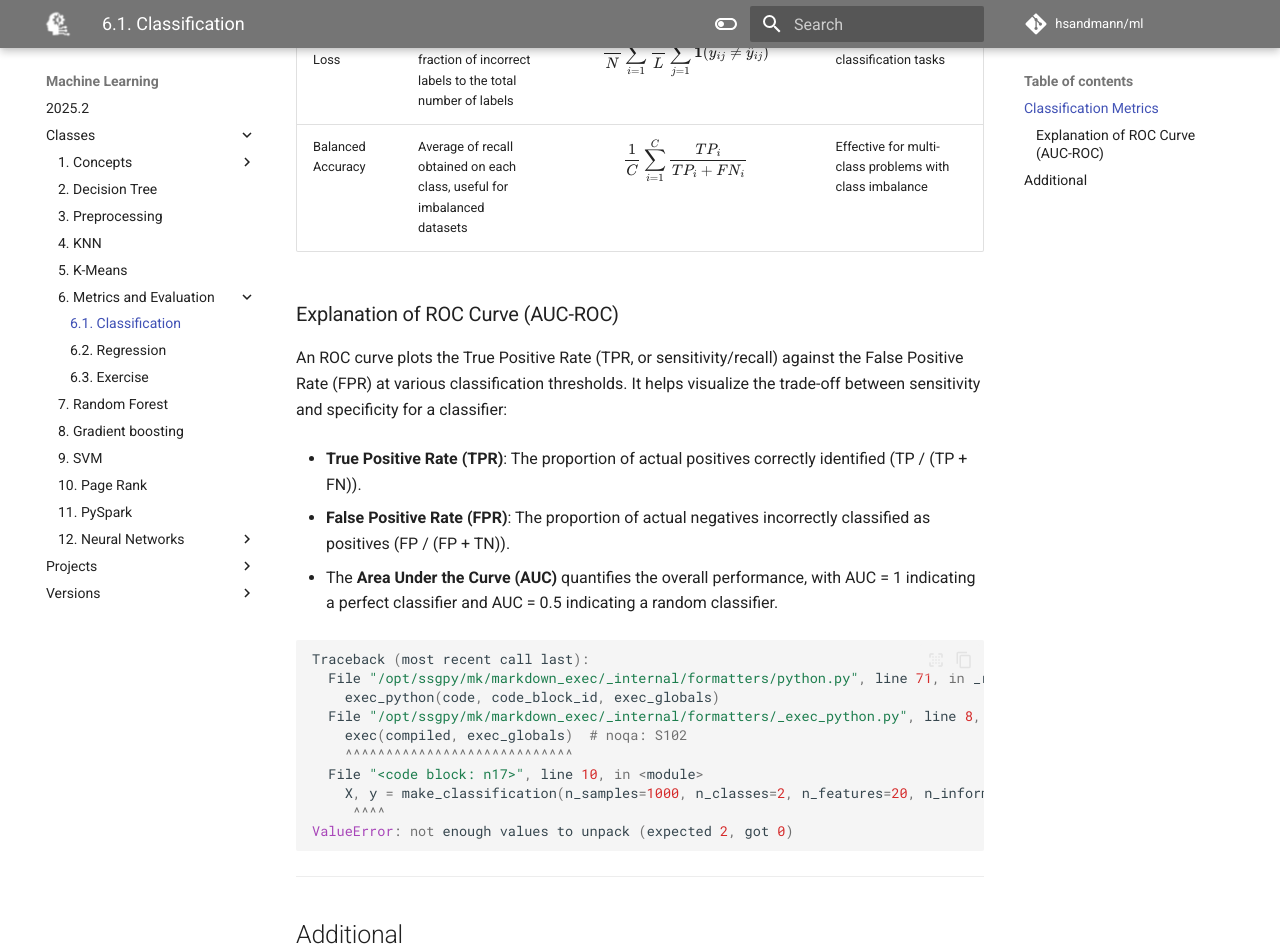
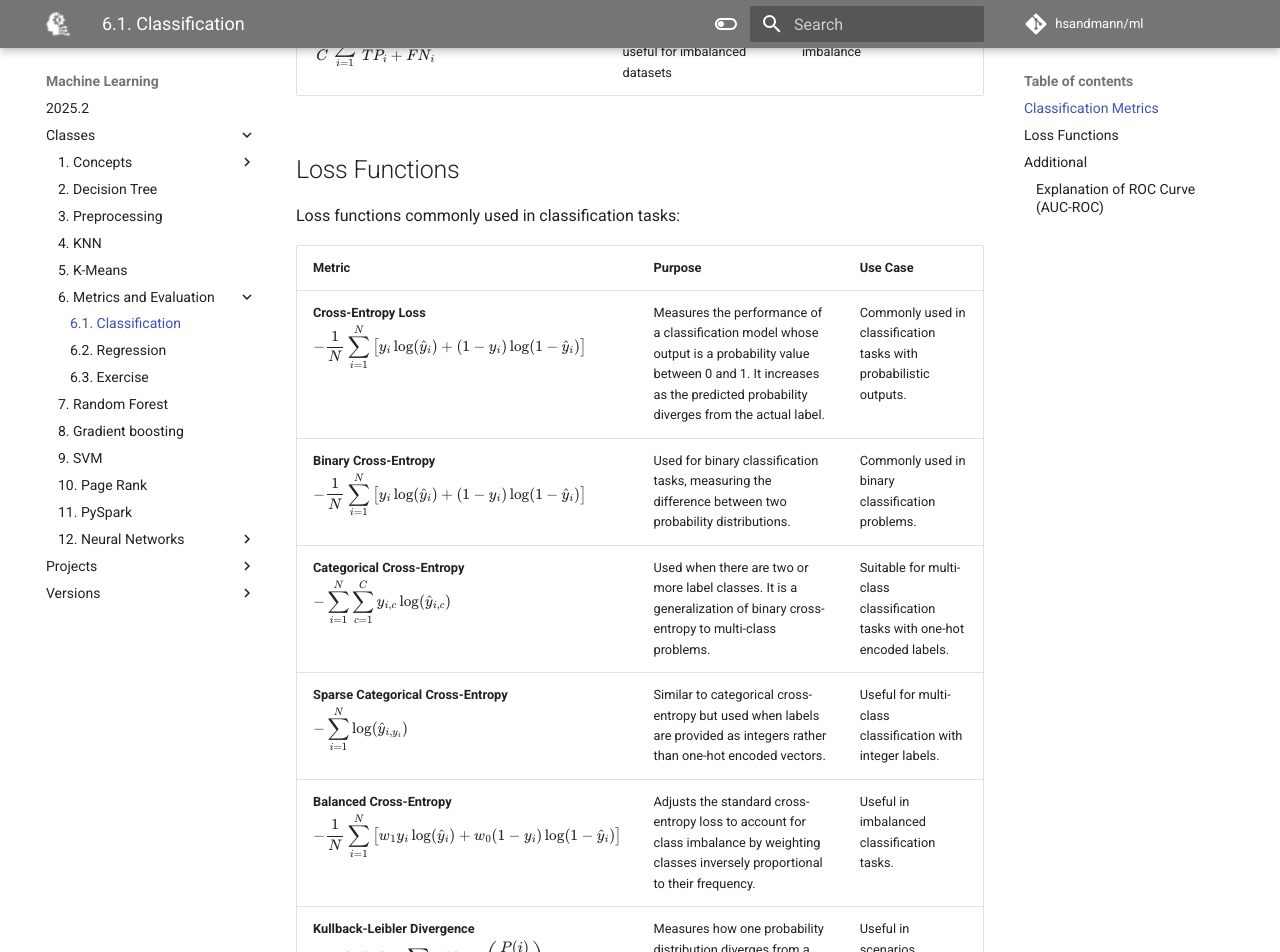
Before and after one commit to hsandmann/ml, an MkDocs documentation site: the page built from docs/classes/metrics/classification/index.md, in a window 1280 px wide and 1400 px high, scrolled down 1361 px. Shown: the top 952 px of the window. Built offline with MkDocs 1.6.1 and Material for MkDocs 9.7.7, drawn with Linux system fonts in a browser that asks for light colours; comment, search, counter and statistics services are not loaded; some of the changed text lies outside the part shown.

Commit message:
loss functions

````diff
--- a/docs/classes/metrics/classification/auc-roc-example.py
+++ b/docs/classes/metrics/classification/auc-roc-example.py
@@ -37,3 +37,4 @@ plt.grid(True)
 buffer = StringIO()
 plt.savefig(buffer, format="svg", transparent=True)
 print(buffer.getvalue())
+plt.close()
--- a/docs/classes/metrics/classification/index.md
+++ b/docs/classes/metrics/classification/index.md
@@ -28,20 +28,42 @@ Below is a detailed list of metrics commonly used to evaluate the accuracy and p
 
 Classification tasks involve predicting discrete class labels. The following metrics assess the accuracy and effectiveness of such models:
 
-| Metric | Purpose | Formula | Use Case |
-|--------|---------|:-------:|----------|
-| Accuracy | Measures the proportion of correct predictions across all classes | \( \displaystyle \frac{TP + TN}{TP + TN + FP + FN} \) | Suitable for balanced datasets but misleading for imbalanced ones |
-| Precision | Evaluates the proportion of positive predictions that are actually correct | \( \displaystyle \frac{TP}{TP + FP} \) | Important when false positives are costly (e.g., spam detection) |
-| Recall (Sensitivity) | Assesses the proportion of actual positives correctly identified | \( \displaystyle \frac{TP}{TP + FN} \) | Critical when false negatives are costly (e.g., disease detection) |
-| F1-Score | Harmonic mean of precision and recall, balancing both metrics | \( \displaystyle 2 \cdot \frac{\text{Precision} \cdot \text{Recall}}{\text{Precision} + \text{Recall}} \) | Useful for imbalanced datasets where both precision and recall matter |
-| AUC-ROC | Measures the model’s ability to distinguish between classes across all thresholds | Area under the curve plotting True Positive Rate (Recall) vs. False Positive Rate \( \displaystyle \left( \frac{FP}{FP + TN} \right) \) | Effective for binary classification and assessing model robustness |
-| AUC-PR | Focuses on precision and recall trade-off, especially for imbalanced datasets | Area under the curve plotting Precision vs. Recall | Preferred when positive class is rare (e.g., fraud detection) |
-| Confusion Matrix[^1] | Provides a tabular summary of prediction outcomes (TP, TN, FP, FN) | ![](confusion-matrix.png) | Offers detailed insights into class-specific performance, especially for multi-class problems |
-| Hamming Loss | Calculates the fraction of incorrect labels to the total number of labels | \( \displaystyle \frac{1}{N} \sum_{i=1}^N \frac{1}{L} \sum_{j=1}^L \mathbf{1}(y_{ij} \neq \hat{y}_{ij}) \) | Suitable for multi-label classification tasks |
-| Balanced Accuracy | Average of recall obtained on each class, useful for imbalanced datasets | \( \displaystyle \frac{1}{C} \sum_{i=1}^C \frac{TP_i}{TP_i + FN_i} \) | Effective for multi-class problems with class imbalance |
+| Metric | Purpose | Use Case |
+|--------|---------|----------|
+| **Accuracy** <br> \( \displaystyle \frac{TP + TN}{TP + TN + FP + FN} \) | Measures the proportion of correct predictions across all classes | Suitable for balanced datasets but misleading for imbalanced ones |
+| **Precision** <br> \( \displaystyle \frac{TP}{TP + FP} \) | Evaluates the proportion of positive predictions that are actually correct | Important when false positives are costly (e.g., spam detection) |
+| **Recall (Sensitivity)** <br> \( \displaystyle \frac{TP}{TP + FN} \) | Assesses the proportion of actual positives correctly identified | Critical when false negatives are costly (e.g., disease detection) |
+| **F1-Score** <br> \( \displaystyle 2 \cdot \frac{\text{Precision} \cdot \text{Recall}}{\text{Precision} + \text{Recall}} \) | Harmonic mean of precision and recall, balancing both metrics | Useful for imbalanced datasets where both precision and recall matter |
+| **AUC-ROC** <br> Area under the curve plotting True Positive Rate (Recall) vs. False Positive Rate \( \displaystyle \left( \frac{FP}{FP + TN} \right) \) | Measures the model’s ability to distinguish between classes across all thresholds | Effective for binary classification and assessing model robustness |
+| **AUC-PR** <br> Area under the curve plotting Precision vs. Recall | Focuses on precision and recall trade-off, especially for imbalanced datasets | Preferred when positive class is rare (e.g., fraud detection) |
+| **Confusion Matrix**[^1] <br> ![](confusion-matrix.png) | Provides a tabular summary of prediction outcomes (TP, TN, FP, FN) | Offers detailed insights into class-specific performance, especially for multi-class problems |
+| **Hamming Loss** <br> \( \displaystyle \frac{1}{N} \sum_{i=1}^N \frac{1}{L} \sum_{j=1}^L \mathbf{1}(y_{ij} \neq \hat{y}_{ij}) \) | Calculates the fraction of incorrect labels to the total number of labels | Suitable for multi-label classification tasks |
+| **Balanced Accuracy** <br> \( \displaystyle \frac{1}{C} \sum_{i=1}^C \frac{TP_i}{TP_i + FN_i} \) | Average of recall obtained on each class, useful for imbalanced datasets | Effective for multi-class problems with class imbalance |
 
 <!-- | Log Loss | Penalizes incorrect predictions based on predicted probabilities | \( \displaystyle -\frac{1}{N} \sum_{i=1}^N [y_i \log(\hat{y}_i) + (1 - y_i) \log(1 - \hat{y}_i)] \) | Common in probabilistic classifiers like neural networks with softmax outputs | -->
 
+
+## Loss Functions
+
+Loss functions commonly used in classification tasks:
+
+| Metric | Purpose | Use Case |
+|--------|---------|----------|
+| **Cross-Entropy Loss** <br> \( \displaystyle -\frac{1}{N} \sum_{i=1}^{N} \left[ y_i \log(\hat{y}_i) + (1 - y_i) \log(1 - \hat{y}_i) \right] \) | Measures the performance of a classification model whose output is a probability value between 0 and 1. It increases as the predicted probability diverges from the actual label. | Commonly used in classification tasks with probabilistic outputs. |
+| **Binary Cross-Entropy** <br> \( \displaystyle -\frac{1}{N} \sum_{i=1}^{N} \left[ y_i \log(\hat{y}_i) + (1 - y_i) \log(1 - \hat{y}_i) \right] \) | Used for binary classification tasks, measuring the difference between two probability distributions. | Commonly used in binary classification problems. |
+| **Categorical Cross-Entropy** <br> \( \displaystyle -\sum_{i=1}^{N} \sum_{c=1}^{C} y_{i,c} \log(\hat{y}_{i,c}) \) | Used when there are two or more label classes. It is a generalization of binary cross-entropy to multi-class problems. | Suitable for multi-class classification tasks with one-hot encoded labels. |
+| **Sparse Categorical Cross-Entropy** <br> \( \displaystyle -\sum_{i=1}^{N} \log(\hat{y}_{i,y_i}) \) | Similar to categorical cross-entropy but used when labels are provided as integers rather than one-hot encoded vectors. | Useful for multi-class classification with integer labels. |
+| **Balanced Cross-Entropy** <br> \( \displaystyle -\frac{1}{N} \sum_{i=1}^{N} \left[ w_1 y_i \log(\hat{y}_i) + w_0 (1 - y_i) \log(1 - \hat{y}_i) \right] \) | Adjusts the standard cross-entropy loss to account for class imbalance by weighting classes inversely proportional to their frequency. | Useful in imbalanced classification tasks. |
+| **Kullback-Leibler Divergence** <br> \( \displaystyle D_{KL}(P \| Q) = \sum_{i} P(i) \log\left(\frac{P(i)}{Q(i)}\right) \)  | Measures how one probability distribution diverges from a second, expected probability distribution. It is often used in variational autoencoders and other probabilistic models. | Useful in scenarios involving probabilistic models and distributions. |
+| **Hinge Loss** <br> \( \displaystyle \sum_{i=1}^{N} \max(0, 1 - y_i \cdot \hat{y}_i) \) | Used for "maximum-margin" classification, primarily for support vector machines (SVMs). It is designed to ensure that the correct class is not only predicted but also separated from the decision boundary by a margin. | Effective for SVMs and tasks requiring a margin between classes. |
+| **Focal Loss** <br> \( \displaystyle -\frac{1}{N} \sum_{i=1}^{N} \alpha_t (1 - p_t)^\gamma \log(p_t) \) | A modified version of cross-entropy loss that addresses class imbalance by down-weighting easy examples and focusing training on hard negatives. | Beneficial in scenarios with significant class imbalance, such as object detection. |
+| **Multi-Class Log Loss** <br> \( \displaystyle -\frac{1}{N} \sum_{i=1}^{N} \sum_{c=1}^{C} y_{i,c} \log(\hat{y}_{i,c}) \) | Extends binary log loss to multi-class classification problems, penalizing incorrect predictions based on predicted probabilities. | Suitable for multi-class classification tasks. |
+| **Hamming Loss** <br> \( \displaystyle \frac{1}{N} \sum_{i=1}^N \frac{1}{L} \sum_{j=1}^L \mathbf{1}(y_{ij} \neq \hat{y}_{ij}) \) | Measures the fraction of incorrect labels to the total number of labels, useful for multi-label classification tasks. | Effective for multi-label classification scenarios. |
+
+
+---
+
+## Additional
 
 ### Explanation of ROC Curve (AUC-ROC)
 
@@ -57,10 +79,10 @@ An ROC curve plots the True Positive Rate (TPR, or sensitivity/recall) against t
 --8<-- "docs/classes/metrics/classification/auc-roc-example.py"
 ```
 
----
-
-## Additional
-
 <iframe width="100%" height="470" src="https://www.youtube.com/embed/4jRBRDbJemM" title="ROC and AUC, Clearly Explained!" frameborder="0" allow="accelerometer; autoplay; clipboard-write; encrypted-media; gyroscope; picture-in-picture; web-share" referrerpolicy="strict-origin-when-cross-origin" allowfullscreen></iframe>
 
+
+
+
+
 [^1]: [:material-wikipedia: Confusion Matrix](https://en.wikipedia.org/wiki/Confusion_matrix)
````
Also changed, not shown: docs/classes/metrics/regression/index.md (+10 -10 lines).
